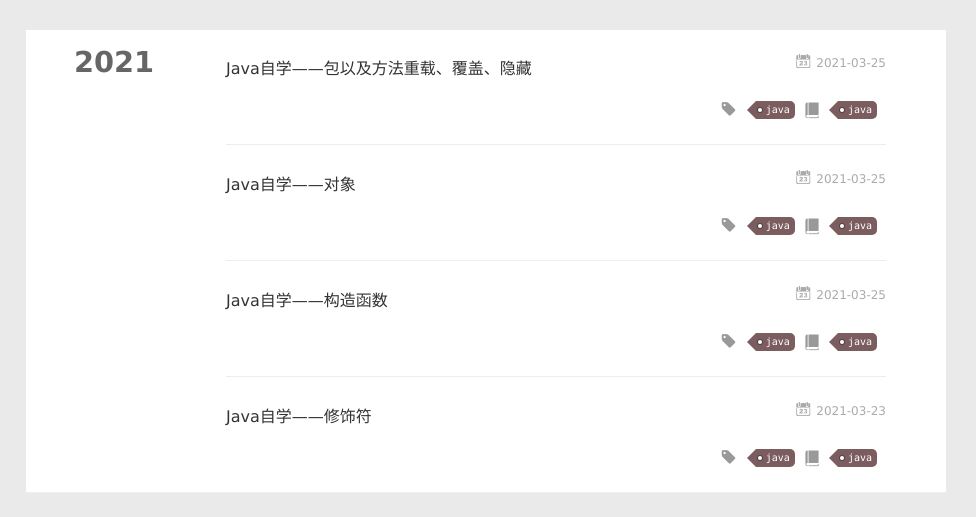
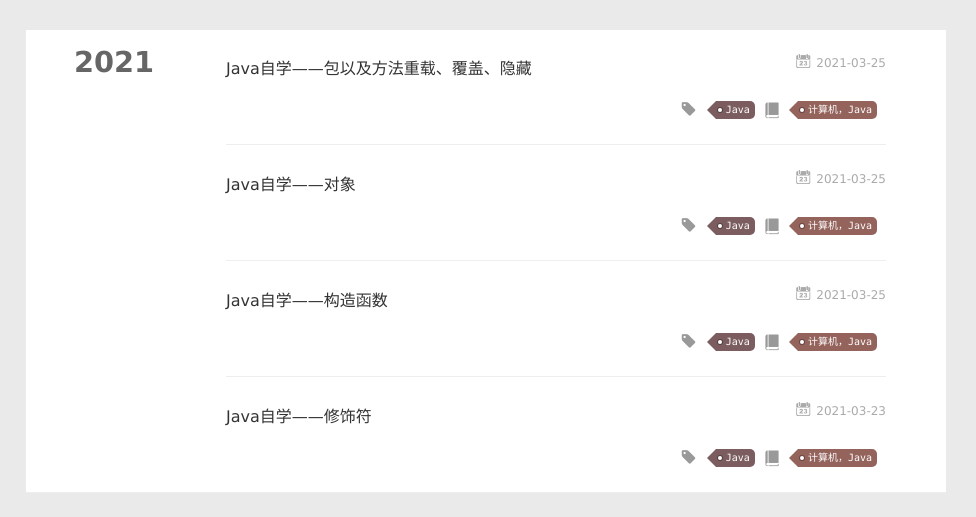
Before and after one commit to Trent-Liu/Trent-Liu.github.io, a plain HTML site: page categories/计算机，Java/index.html in a window 1280 px wide. Shown: the top 517 px of the page, 304-1280 px from the left. Drawn offline with Linux system fonts and the light colour scheme; some packages are replaced by stand-ins of ours; a script that the page names is missing.

Commit message:
Site updated: 2021-03-25 22:13:56

```diff
--- a/categories/java/index.html
+++ b/categories/计算机，Java/index.html
@@ -6,12 +6,12 @@
   <meta name="renderer" content="webkit">
   <meta http-equiv="X-UA-Compatible" content="IE=edge" >
   <link rel="dns-prefetch" href="https://trent-liu.github.io">
-  <title>Category: java | Pigsty</title>
+  <title>Category: 计算机，Java | Pigsty</title>
   <meta name="viewport" content="width=device-width, initial-scale=1, maximum-scale=1">
   <meta name="description" content="个人博客">
 <meta property="og:type" content="website">
 <meta property="og:title" content="Pigsty">
-<meta property="og:url" content="https://trent-liu.github.io/categories/java/index.html">
+<meta property="og:url" content="https://trent-liu.github.io/categories/%E8%AE%A1%E7%AE%97%E6%9C%BA%EF%BC%8CJava/index.html">
 <meta property="og:site_name" content="Pigsty">
 <meta property="og:description" content="个人博客">
 <meta property="og:locale" content="zh_CN">
@@ -233,7 +233,7 @@
 		<ul class="article-tag-list">
 
         		<li class="article-tag-list-item">
-        			<a href="javascript:void(0)" class="js-tag article-tag-list-link color5">java</a>
+        			<a href="javascript:void(0)" class="js-tag article-tag-list-link color5">Java</a>
         		</li>
 
 		</ul>
@@ -245,7 +245,7 @@
 		<ul class="article-tag-list">
 
         		<li class="article-tag-list-item">
-        			<a href="/categories/java//" class="article-tag-list-link color5">java</a>
+        			<a href="/categories/计算机，Java//" class="article-tag-list-link color4">计算机，Java</a>
         		</li>
 
 		</ul>
@@ -282,7 +282,7 @@
 		<ul class="article-tag-list">
 
         		<li class="article-tag-list-item">
-        			<a href="javascript:void(0)" class="js-tag article-tag-list-link color5">java</a>
+        			<a href="javascript:void(0)" class="js-tag article-tag-list-link color5">Java</a>
         		</li>
 
 		</ul>
@@ -294,7 +294,7 @@
 		<ul class="article-tag-list">
 
         		<li class="article-tag-list-item">
-        			<a href="/categories/java//" class="article-tag-list-link color5">java</a>
+        			<a href="/categories/计算机，Java//" class="article-tag-list-link color4">计算机，Java</a>
         		</li>
 
 		</ul>
@@ -331,7 +331,7 @@
 		<ul class="article-tag-list">
 
         		<li class="article-tag-list-item">
-        			<a href="javascript:void(0)" class="js-tag article-tag-list-link color5">java</a>
+        			<a href="javascript:void(0)" class="js-tag article-tag-list-link color5">Java</a>
         		</li>
 
 		</ul>
@@ -343,7 +343,7 @@
 		<ul class="article-tag-list">
 
         		<li class="article-tag-list-item">
-        			<a href="/categories/java//" class="article-tag-list-link color5">java</a>
+        			<a href="/categories/计算机，Java//" class="article-tag-list-link color4">计算机，Java</a>
         		</li>
 
 		</ul>
@@ -380,7 +380,7 @@
 		<ul class="article-tag-list">
 
         		<li class="article-tag-list-item">
-        			<a href="javascript:void(0)" class="js-tag article-tag-list-link color5">java</a>
+        			<a href="javascript:void(0)" class="js-tag article-tag-list-link color5">Java</a>
         		</li>
 
 		</ul>
@@ -392,7 +392,7 @@
 		<ul class="article-tag-list">
 
         		<li class="article-tag-list-item">
-        			<a href="/categories/java//" class="article-tag-list-link color5">java</a>
+        			<a href="/categories/计算机，Java//" class="article-tag-list-link color4">计算机，Java</a>
         		</li>
 
 		</ul>
@@ -509,7 +509,7 @@ return o(i(t),arguments.length<2?void 0:u(arguments[1]))}})},function(t,n,r){var
           <ul class="article-tag-list" q-show="showTags">
 
               <li class="article-tag-list-item">
-                <a href="javascript:void(0)" class="js-tag color5">java</a>
+                <a href="javascript:void(0)" class="js-tag color5">Java</a>
               </li>
 
               <li class="article-tag-list-item">
--- a/content.json
+++ b/content.json
@@ -1 +1 @@
-[{"title":"Java自学——包以及方法重载、覆盖、隐藏","date":"2021-03-25T13:27:15.000Z","path":"2021/03/25/Java自学——包以及方法重载、覆盖、隐藏/","tags":[{"name":"java","slug":"java","permalink":"https://trent-liu.github.io/tags/java/"}]},{"title":"Java自学——对象","date":"2021-03-25T12:14:15.000Z","path":"2021/03/25/Java自学——对象/","tags":[{"name":"java","slug":"java","permalink":"https://trent-liu.github.io/tags/java/"}]},{"title":"Java自学——构造函数","date":"2021-03-25T12:01:15.000Z","path":"2021/03/25/Java自学——构造函数/","tags":[{"name":"java","slug":"java","permalink":"https://trent-liu.github.io/tags/java/"}]},{"title":"Java自学——修饰符","date":"2021-03-23T14:07:15.000Z","path":"2021/03/23/Java自学——修饰符/","tags":[{"name":"java","slug":"java","permalink":"https://trent-liu.github.io/tags/java/"}]},{"title":"自述","date":"2021-03-23T13:07:15.000Z","path":"2021/03/23/自述/","tags":[{"name":"自我介绍","slug":"自我介绍","permalink":"https://trent-liu.github.io/tags/%E8%87%AA%E6%88%91%E4%BB%8B%E7%BB%8D/"}]}]
+[{"title":"Java自学——包以及方法重载、覆盖、隐藏","date":"2021-03-25T13:27:15.000Z","path":"2021/03/25/Java自学——包以及方法重载、覆盖、隐藏/","tags":[{"name":"Java","slug":"Java","permalink":"https://trent-liu.github.io/tags/Java/"}]},{"title":"Java自学——对象","date":"2021-03-25T12:14:15.000Z","path":"2021/03/25/Java自学——对象/","tags":[{"name":"Java","slug":"Java","permalink":"https://trent-liu.github.io/tags/Java/"}]},{"title":"Java自学——构造函数","date":"2021-03-25T12:01:15.000Z","path":"2021/03/25/Java自学——构造函数/","tags":[{"name":"Java","slug":"Java","permalink":"https://trent-liu.github.io/tags/Java/"}]},{"title":"Java自学——修饰符","date":"2021-03-23T14:07:15.000Z","path":"2021/03/23/Java自学——修饰符/","tags":[{"name":"Java","slug":"Java","permalink":"https://trent-liu.github.io/tags/Java/"}]},{"title":"自述","date":"2021-03-23T13:07:15.000Z","path":"2021/03/23/自述/","tags":[{"name":"自我介绍","slug":"自我介绍","permalink":"https://trent-liu.github.io/tags/%E8%87%AA%E6%88%91%E4%BB%8B%E7%BB%8D/"}]}]
```
Also changed, not shown: 2021/03/23/Java自学——修饰符/index.html (+5 -5 lines), 2021/03/23/自述/index.html (+1 -1 lines), 2021/03/25/Java自学——包以及方法重载、覆盖、隐藏/index.html (+5 -5 lines), 2021/03/25/Java自学——对象/index.html (+5 -5 lines), 2021/03/25/Java自学——构造函数/index.html (+5 -5 lines), archives/2021/03/index.html (+9 -9 lines), archives/2021/index.html (+9 -9 lines), archives/index.html (+9 -9 lines), categories/index.html (+11 -11 lines), categories/自我介绍/index.html (+1 -1 lines), index.html (+9 -9 lines), tags/java/index.html (+11 -11 lines), tags/自我介绍/index.html (+1 -1 lines).
